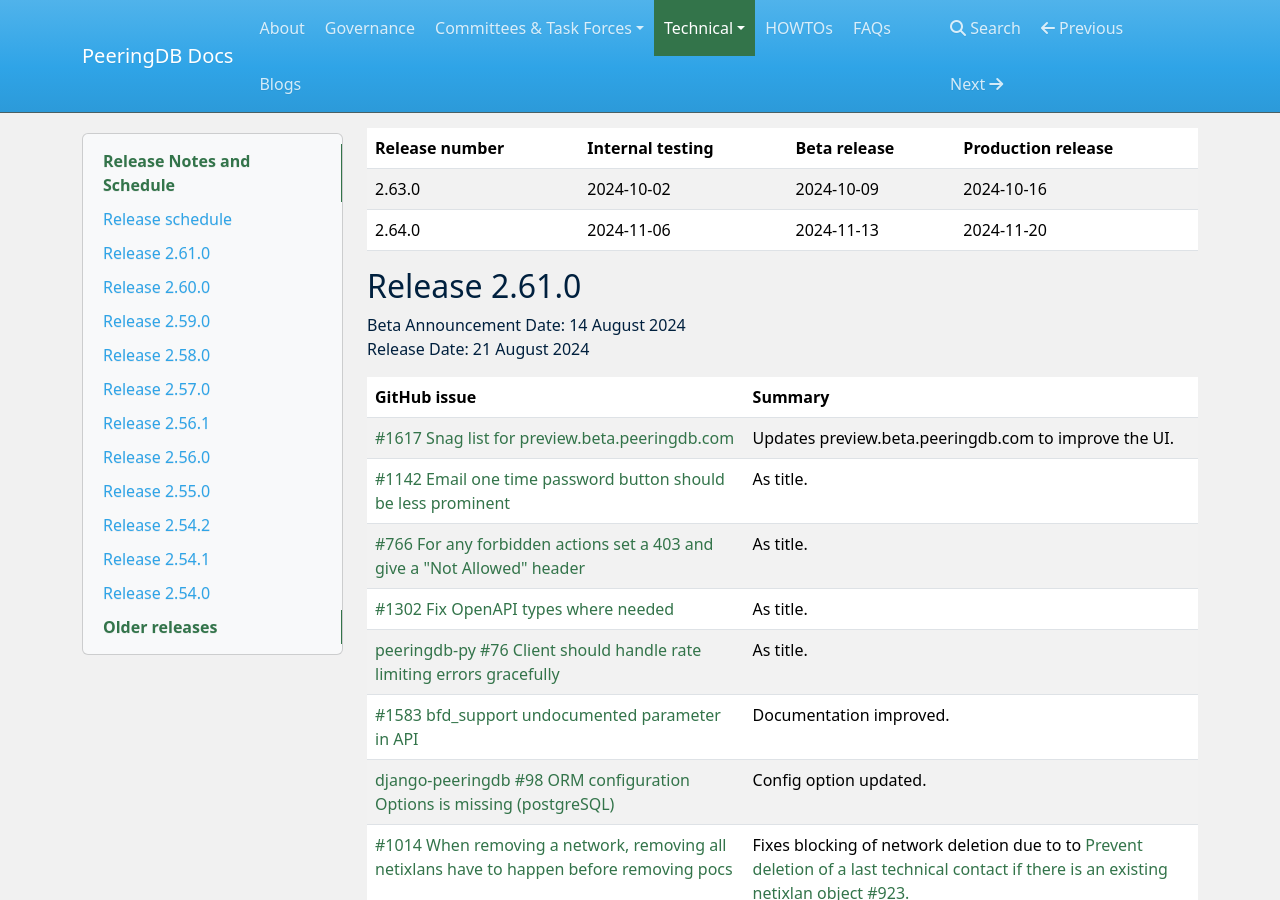
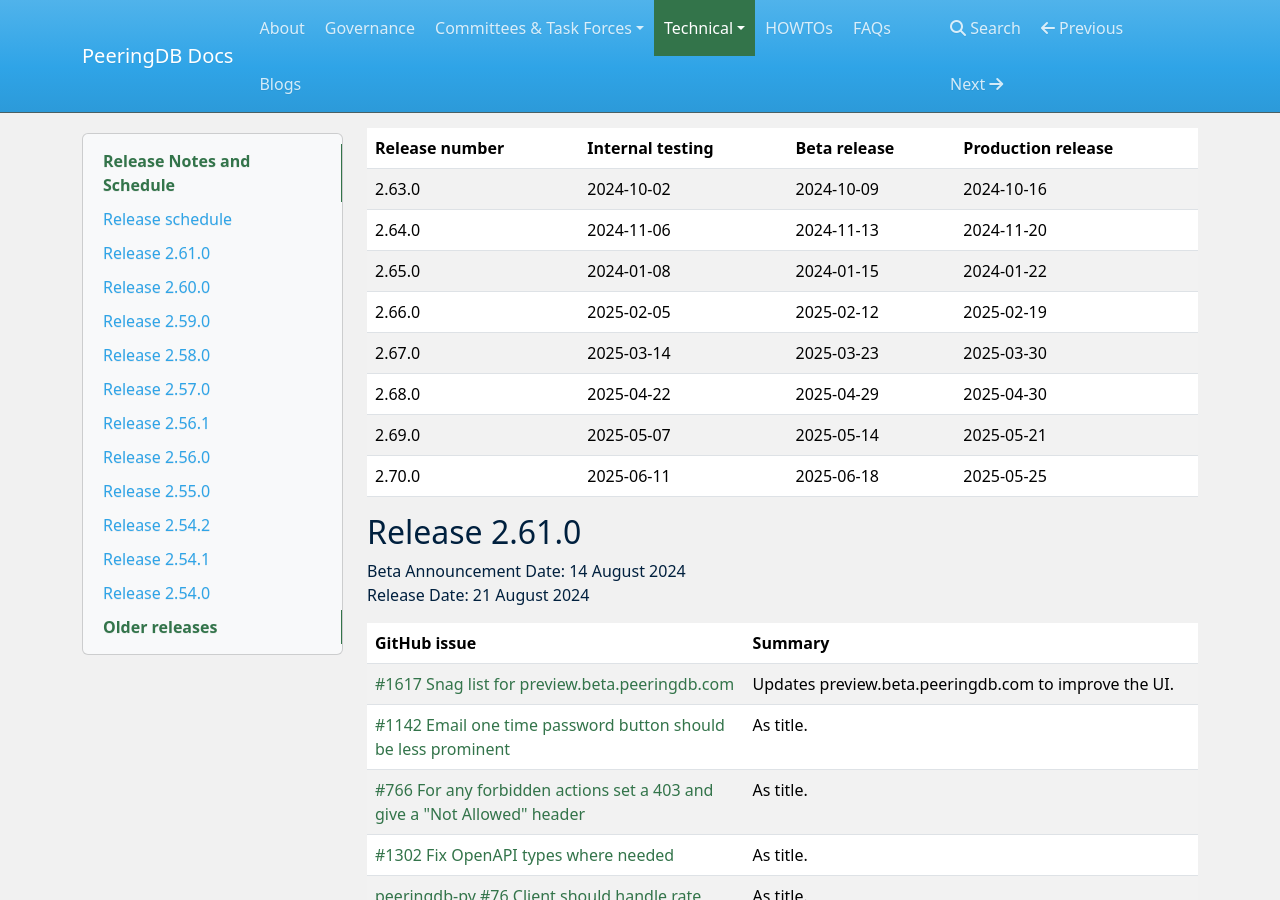
Before and after one commit to peeringdb/docs, an MkDocs documentation site: the page built from docs/release_notes/index.md, in a window 1280 px wide and 900 px high, scrolled down 406 px. Built offline with MkDocs 1.6.1, drawn with Linux system fonts in a browser that asks for light colours; nearby versions of some CDN libraries.

Commit message:
October 24 Retrospective, 2025H1 Upcoming Releases
1. Proposed release dates for first half of 2025 in Release Notes
2. Blog post giving an April-October 2024 retrospective, with supporting images

```diff
--- a/docs/release_notes/index.md
+++ b/docs/release_notes/index.md
@@ -16,6 +16,12 @@
 | -------------- | ---------------- | ------------ | ------------------ |
 | 2.63.0 | 2024-10-02 | 2024-10-09 | 2024-10-16 |
 | 2.64.0 | 2024-11-06 | 2024-11-13 | 2024-11-20 |
+| 2.65.0 | 2024-01-08 | 2024-01-15 | 2024-01-22 |
+| 2.66.0 | 2025-02-05 | 2025-02-12 | 2025-02-19 |
+| 2.67.0 | 2025-03-14 | 2025-03-23 | 2025-03-30 |
+| 2.68.0 | 2025-04-22 | 2025-04-29 | 2025-04-30 |
+| 2.69.0 | 2025-05-07 | 2025-05-14 | 2025-05-21 |
+| 2.70.0 | 2025-06-11 | 2025-06-18 | 2025-05-25 |
 
 ## Release 2.61.0
 
```
Also changed, not shown: docs/blog/october_2024_retrospective.md (added, +63 -0 lines), docs/blog/images/New_admin_ui.png (added), docs/blog/images/carrierpermissions.png (added), docs/blog/images/export_data_all_pages.png (added), docs/blog/images/kmz_export_for_advanced_search.png (added), docs/blog/images/normalized_placenames_with_alternative_name_search.png (added).
